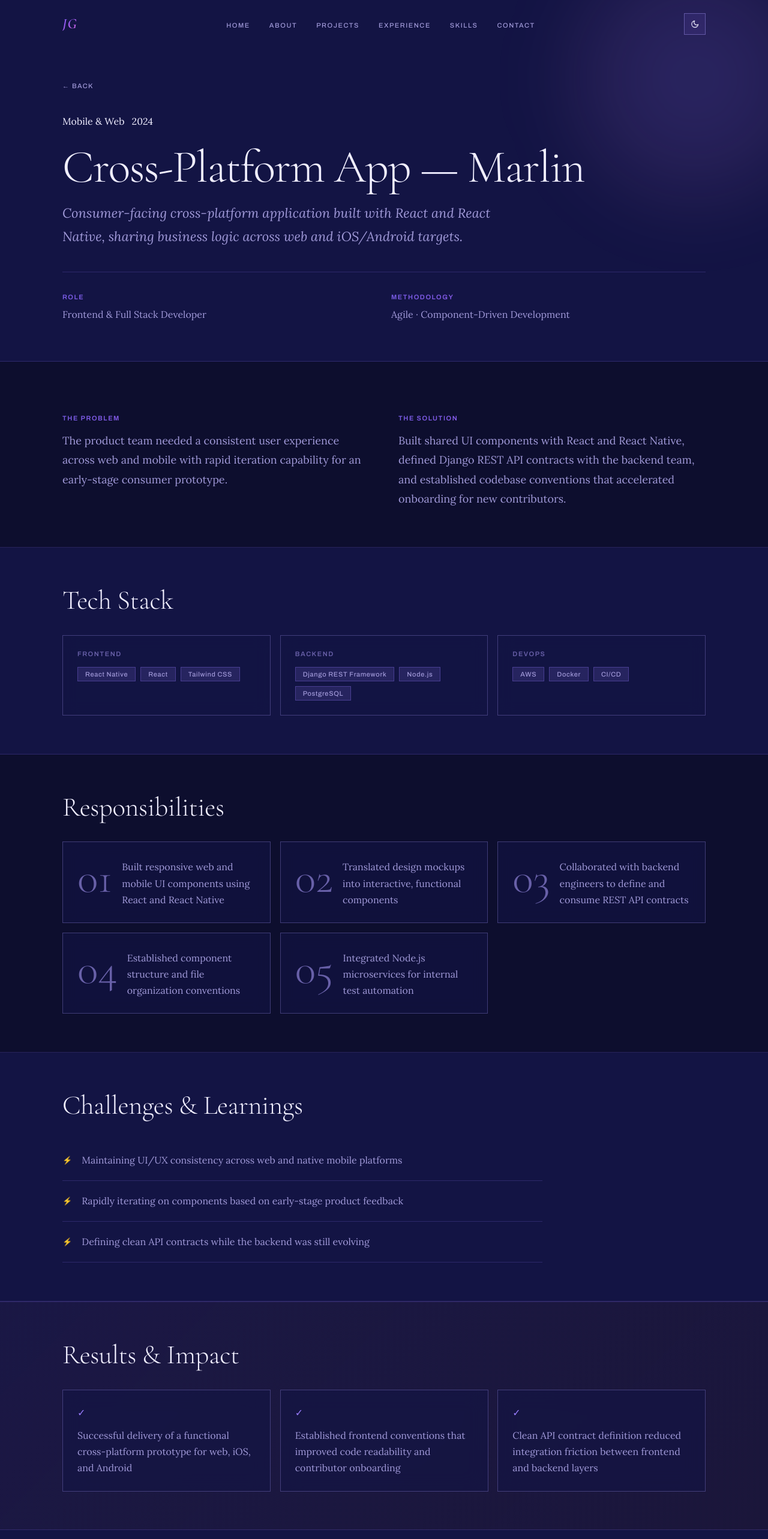
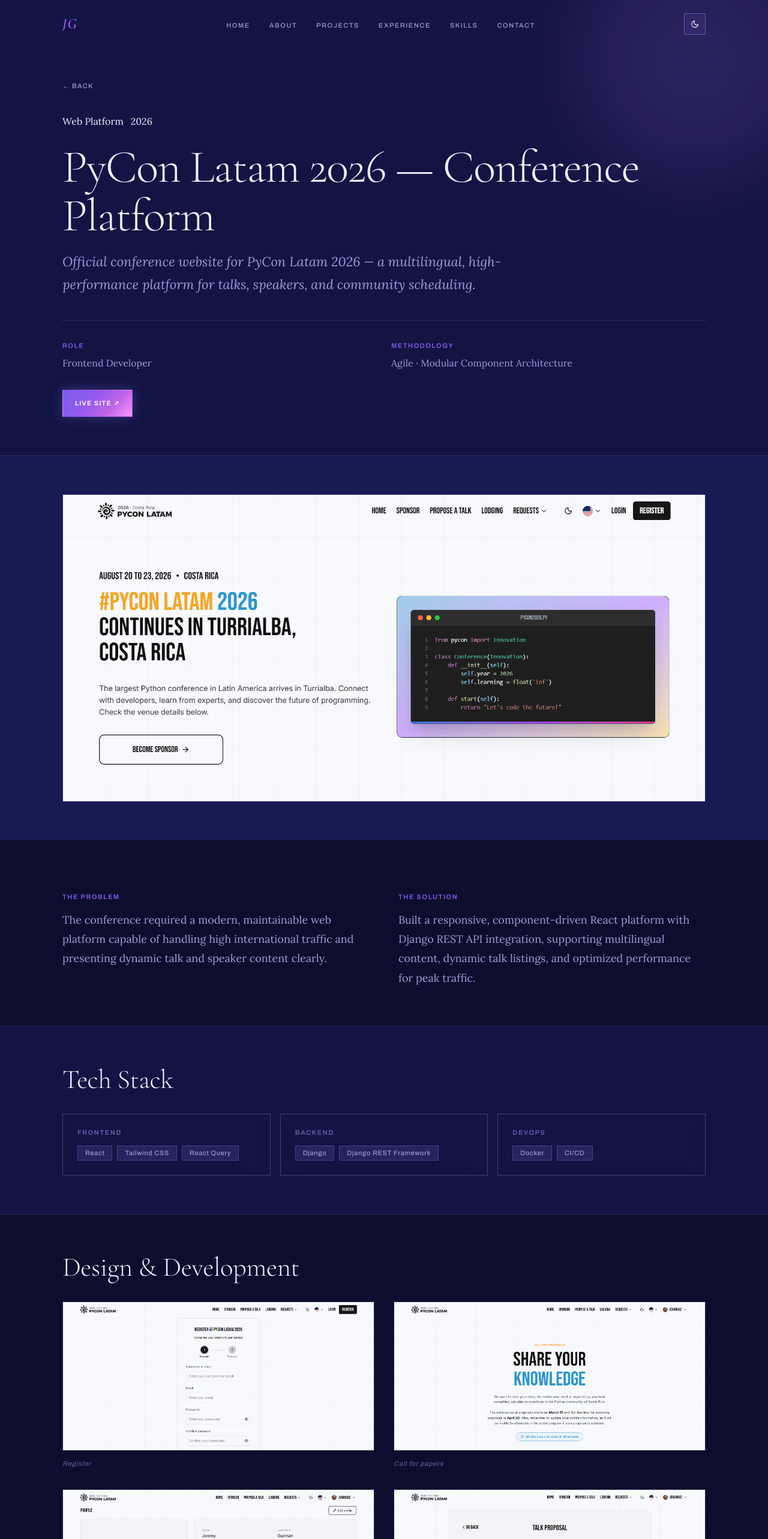
Before and after one commit to Jeranguz/portfolio-react, a React (Vite) app: page /project/1 in a window 1280 px wide. Shown: the top 2566 px of the page at 60% size. Built offline with nearby package versions, Linux system fonts and the light colour scheme.

Commit message:
Add new project gitai to portfolio; update project details and skills, and include project image

```diff
--- a/src/data/portfolioData.js
+++ b/src/data/portfolioData.js
@@ -9,7 +9,7 @@
   email: "Jeremyu4231@gmail.com",
   phone: "+506 6202-5052",
   linkedin: "linkedin.com/in/jeremygzm",
-  bio: `Full Stack Developer with 2+ years of hands-on experience designing, building, and deploying scalable web applications across the full stack in Agile environments. Proficient in modern frontend frameworks (React, Angular), RESTful API development (Django, Laravel), relational databases, and containerized deployments with Docker. Experienced leading frontend development, collaborating with cross-functional teams, and owning CI/CD pipelines from development to production. Passionate about clean, maintainable code, system reliability, and cloud-native technologies.`
+  bio: `Full Stack Developer with 2+ years of hands-on experience designing, building, and deploying scalable web applications across the full stack in Agile environments. Proficient in modern frontend frameworks (such as React), RESTful API development (Django, Laravel), relational databases, and containerized deployments with Docker. Experienced leading frontend development, collaborating with cross-functional teams, and owning CI/CD pipelines from development to production. Passionate about clean, maintainable code, system reliability, and cloud-native technologies.`
 };
 
 export const skills = {
@@ -22,7 +22,7 @@
       },
       {
         category: "Frontend",
-        skills: ["React", "Angular", "React Native", "Tailwind CSS", "HTML5", "CSS3", "Bootstrap"]
+        skills: ["React", "Tailwind CSS", "HTML5", "CSS3", "Bootstrap"]
       },
       {
         category: "Backend",
@@ -34,7 +34,7 @@
       },
       {
         category: "DevOps & Cloud",
-        skills: ["Docker", "Docker Compose", "AWS (EC2, S3, CloudWatch)", "Azure Fundamentals", "Jenkins", "Bitbucket Pipelines", "Linux/Unix"]
+        skills: ["Docker", "Docker Compose", "AWS (EC2, S3, CloudWatch, CloudFront, DynamoDB, Lambda, Route 53, API Gateway)", "Azure Fundamentals", "Jenkins", "Bitbucket Pipelines", "GitHub Actions", "Linux/Unix"]
       },
       {
         category: "Architecture & APIs",
@@ -135,42 +135,6 @@
 export const projects = [
   {
     id: 1,
-    title: "Cross-Platform App — Marlin",
-    category: "Mobile & Web",
-    thumbnail: "/projects/marlin-app.jpg",
-    year: "2024",
-    description: "Consumer-facing cross-platform application built with React and React Native, sharing business logic across web and iOS/Android targets.",
-    problem: "The product team needed a consistent user experience across web and mobile with rapid iteration capability for an early-stage consumer prototype.",
-    solution: "Built shared UI components with React and React Native, defined Django REST API contracts with the backend team, and established codebase conventions that accelerated onboarding for new contributors.",
-    results: [
-      "Successful delivery of a functional cross-platform prototype for web, iOS, and Android",
-      "Established frontend conventions that improved code readability and contributor onboarding",
-      "Clean API contract definition reduced integration friction between frontend and backend layers"
-    ],
-    role: "Frontend & Full Stack Developer",
-    methodology: "Agile · Component-Driven Development",
-    technologies: {
-      frontend: ["React Native", "React", "Tailwind CSS"],
-      backend: ["Django REST Framework", "Node.js", "PostgreSQL"],
-      devops: ["AWS", "Docker", "CI/CD"]
-    },
-    responsibilities: [
-      "Built responsive web and mobile UI components using React and React Native",
-      "Translated design mockups into interactive, functional components",
-      "Collaborated with backend engineers to define and consume REST API contracts",
-      "Established component structure and file organization conventions",
-      "Integrated Node.js microservices for internal test automation"
-    ],
-    challenges: [
-      "Maintaining UI/UX consistency across web and native mobile platforms",
-      "Rapidly iterating on components based on early-stage product feedback",
-      "Defining clean API contracts while the backend was still evolving"
-    ],
-    link: null,
-    github: null
-  },
-  {
-    id: 2,
     title: "PyCon Latam 2026 — Conference Platform",
     category: "Web Platform",
     thumbnail: "/projects/pycon-latam-2026.jpg",
@@ -234,7 +198,7 @@
     github: null
   },
   {
-    id: 3,
+    id: 2,
     title: "Cloud Resume Challenge — AWS",
     category: "Cloud & DevOps",
     thumbnail: "/projects/cloud-resume.jpg",
@@ -284,6 +248,46 @@
     ],
     link: "https://jeremy-guzman.com",
     github: "https://github.com/Jeranguz"
+  },
+  {
+    id: 3,
+    title: "gitai — AI-Powered Commit Messages",
+    category: "CLI Tool / Open Source",
+    thumbnail: "/projects/gitai.jpg",
+    year: "2025",
+    description: "Open source CLI tool that reads staged git changes and uses AI to suggest meaningful, Conventional Commits-formatted commit messages. Supports Ollama, OpenAI, and Anthropic.",
+    problem: "Developers waste time writing generic or inconsistent commit messages. There was no lightweight CLI tool that could analyze actual staged diffs and propose specific, professional commit messages using local or cloud AI.",
+    solution: "Built a Python CLI with Typer and litellm that reads git staged diffs, validates them for meaningful content, and sends a structured prompt to the configured AI provider — returning three interactive suggestions the user can pick from or override.",
+    results: [
+      "Supports three AI providers (Ollama, OpenAI, Anthropic) with zero code changes via litellm",
+      "Prevents AI hallucinations on empty diffs through a custom diff validation layer",
+      "Fully configurable via ~/.gitai.toml with sensible defaults — works out of the box",
+      "Cross-platform compatible including Windows UTF-8 encoding edge cases"
+    ],
+    role: "Author & Maintainer",
+    methodology: "Open Source · CLI-First Design · Conventional Commits",
+    technologies: {
+      frontend: [],
+      backend: ["Python", "Typer", "litellm", "Rich", "questionary", "GitPython"],
+      devops: ["PyPI", "Git", "Ollama", "OpenAI API", "Anthropic API"]
+    },
+    responsibilities: [
+      "Designed and built the full CLI architecture across 5 focused modules",
+      "Implemented git diff reading and meaningful content validation",
+      "Integrated litellm for unified multi-provider AI support",
+      "Built interactive commit message picker with questionary",
+      "Handled cross-platform edge cases including Windows encoding bugs",
+      "Designed TOML-based config system with automatic first-run initialization"
+    ],
+    challenges: [
+      "Preventing AI hallucinations when staged diffs had no meaningful content",
+      "Normalizing AI provider interfaces without locking users to a single model",
+      "Handling Windows UTF-8 encoding errors from subprocess git output",
+      "Designing a single-command Typer app without subcommand routing conflicts"
+    ],
+    mainImage: "/projects/gitai/repo.png",
+    link: null,
+    github: "https://github.com/Jeranguz/gitai"
   }
 ];
 
```
Also changed, not shown: public/projects/gitai/repo.png (added).
